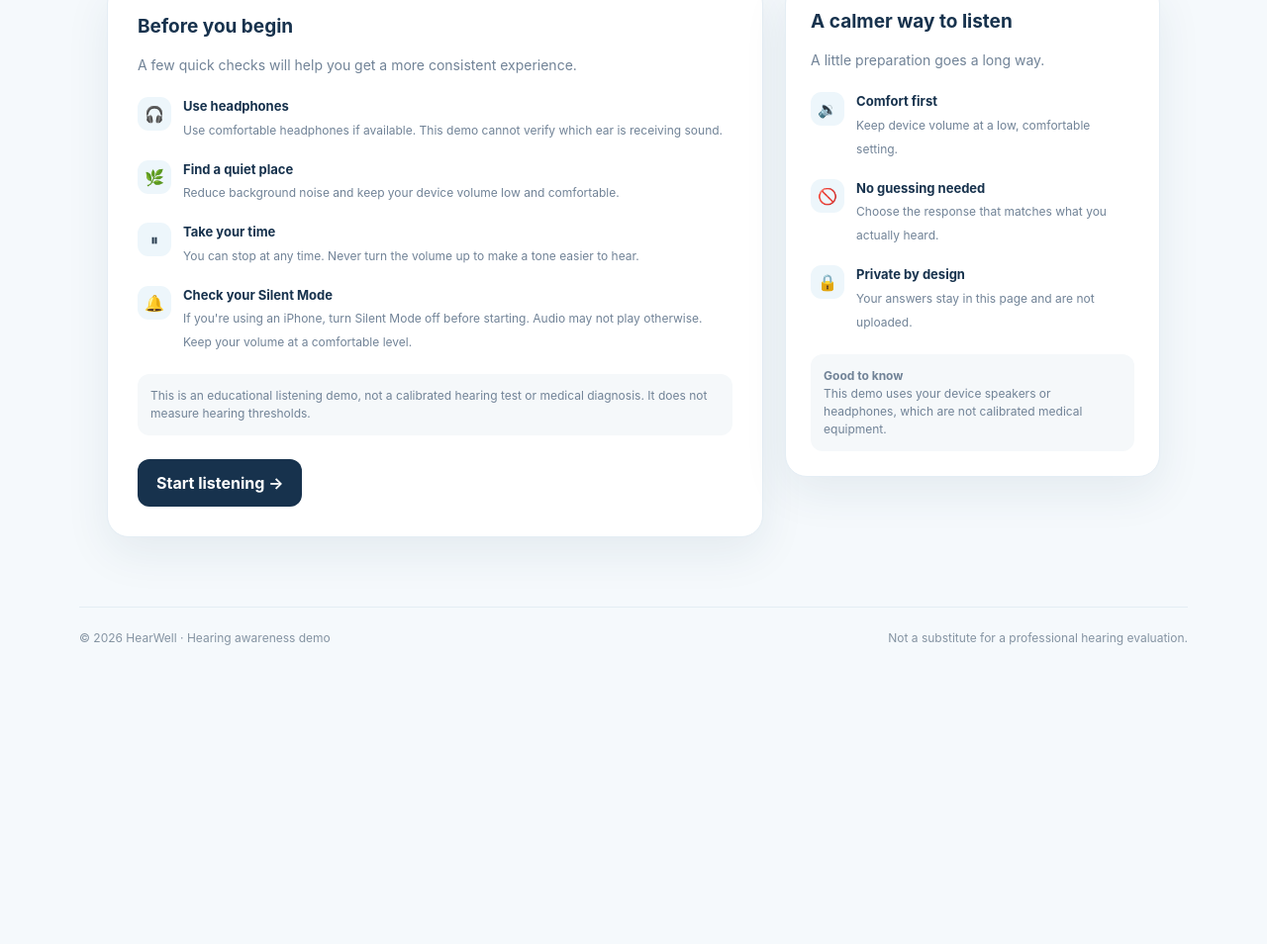
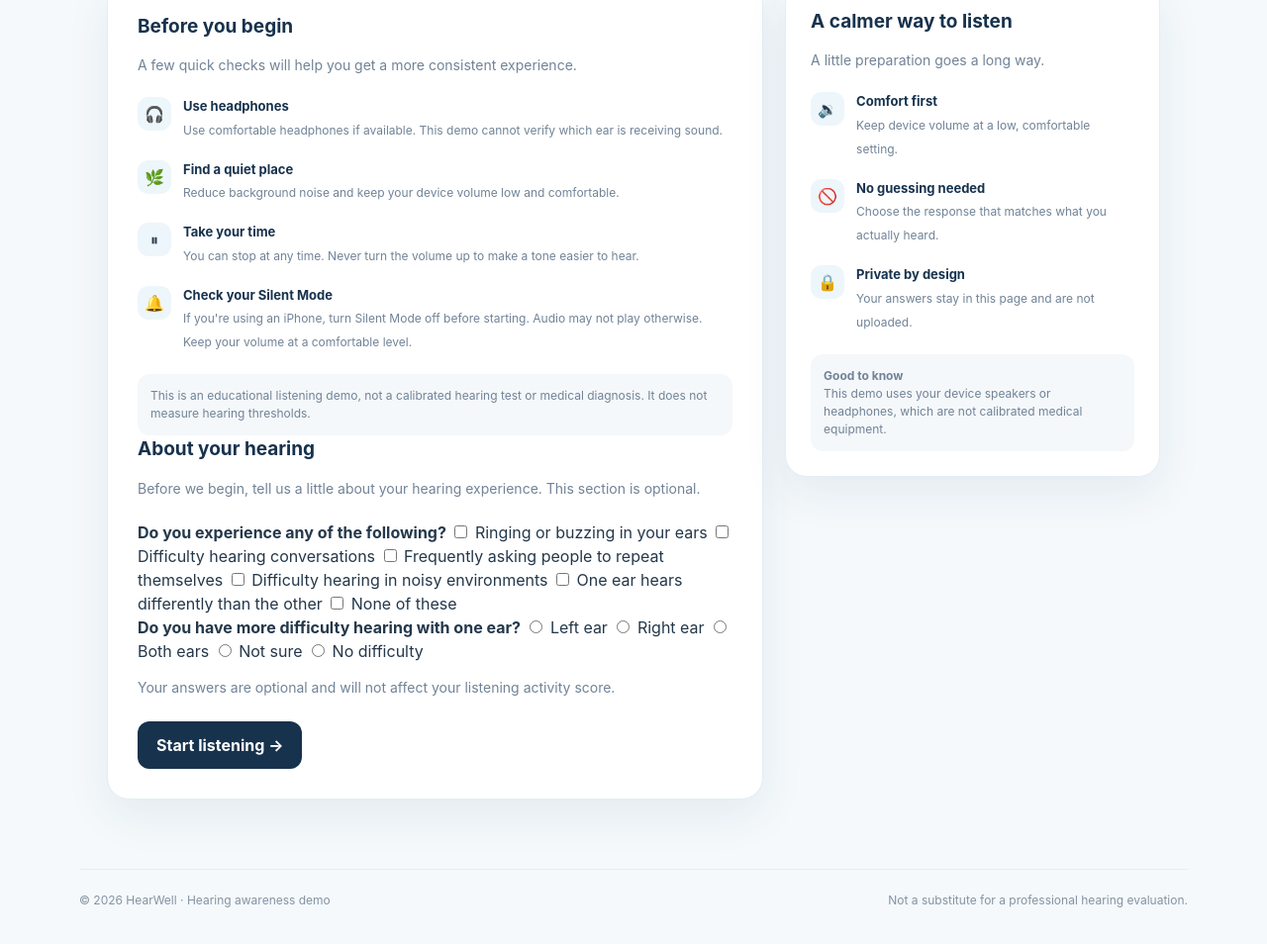
Before and after one commit to sophdavenport/hearwell, a plain HTML site: page index.html in a window 1280 px wide. Shown: the part 461-1415 px from the top of the page at 99% size. Before the commit the page ends 1150 px from the top, so only its background shows below. Drawn offline with Linux system fonts and the light colour scheme.

Commit message:
Update index.html

```diff
--- a/index.html
+++ b/index.html
@@ -8,7 +8,6 @@
 
 <title>HearWell — Hearing Screening</title>
 
-<!-- CORRECT FILE REFERENCES -->
 <link rel="stylesheet" href="first.css">
 <script src="first.js" defer></script>
 </head>
@@ -102,8 +101,6 @@ the volume up to make a tone easier to hear.
 
 </div>
 
-<!-- IPHONE AUDIO REMINDER -->
-
 <div class="tip">
 
 <div class="tipicon">🔔</div>
@@ -123,6 +120,91 @@ Keep your volume at a comfortable level.
 This is an educational listening demo, not a
 calibrated hearing test or medical diagnosis.
 It does not measure hearing thresholds.
+</div>
+
+<!-- HEARING HISTORY QUESTIONNAIRE -->
+
+<div class="hearing-history">
+
+<h2>About your hearing</h2>
+
+<p class="sub">
+Before we begin, tell us a little about your
+hearing experience. This section is optional.
+</p>
+
+<div class="history-question">
+
+<strong>Do you experience any of the following?</strong>
+
+<label>
+<input type="checkbox" name="symptoms" value="Ringing or buzzing in your ears">
+Ringing or buzzing in your ears
+</label>
+
+<label>
+<input type="checkbox" name="symptoms" value="Difficulty hearing conversations">
+Difficulty hearing conversations
+</label>
+
+<label>
+<input type="checkbox" name="symptoms" value="Frequently asking people to repeat themselves">
+Frequently asking people to repeat themselves
+</label>
+
+<label>
+<input type="checkbox" name="symptoms" value="Difficulty hearing in noisy environments">
+Difficulty hearing in noisy environments
+</label>
+
+<label>
+<input type="checkbox" name="symptoms" value="One ear hears differently than the other">
+One ear hears differently than the other
+</label>
+
+<label>
+<input type="checkbox" name="symptoms" value="None of these" id="noSymptoms">
+None of these
+</label>
+
+</div>
+
+<div class="history-question">
+
+<strong>Do you have more difficulty hearing with one ear?</strong>
+
+<label>
+<input type="radio" name="earDifficulty" value="Left ear">
+Left ear
+</label>
+
+<label>
+<input type="radio" name="earDifficulty" value="Right ear">
+Right ear
+</label>
+
+<label>
+<input type="radio" name="earDifficulty" value="Both ears">
+Both ears
+</label>
+
+<label>
+<input type="radio" name="earDifficulty" value="Not sure">
+Not sure
+</label>
+
+<label>
+<input type="radio" name="earDifficulty" value="No difficulty">
+No difficulty
+</label>
+
+</div>
+
+<p class="sub">
+Your answers are optional and will not affect
+your listening activity score.
+</p>
+
 </div>
 
 <div style="margin-top:24px">
@@ -253,6 +335,10 @@ Your responses by tone
 
 <div class="history" id="history"></div>
 
+<!-- HEARING HISTORY RESULTS -->
+
+<div id="hearingHistory" class="hearing-history-results"></div>
+
 <!-- PROFESSIONAL RECOMMENDATION -->
 
 <div id="followup" class="followup hidden">
```
